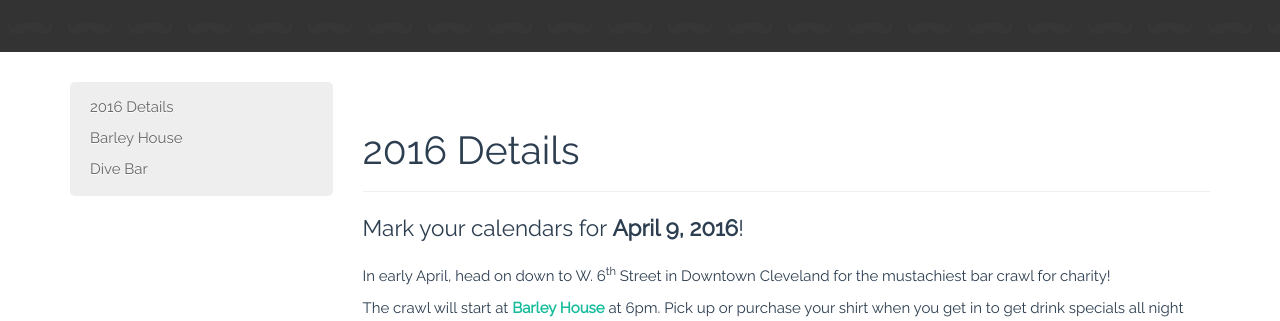
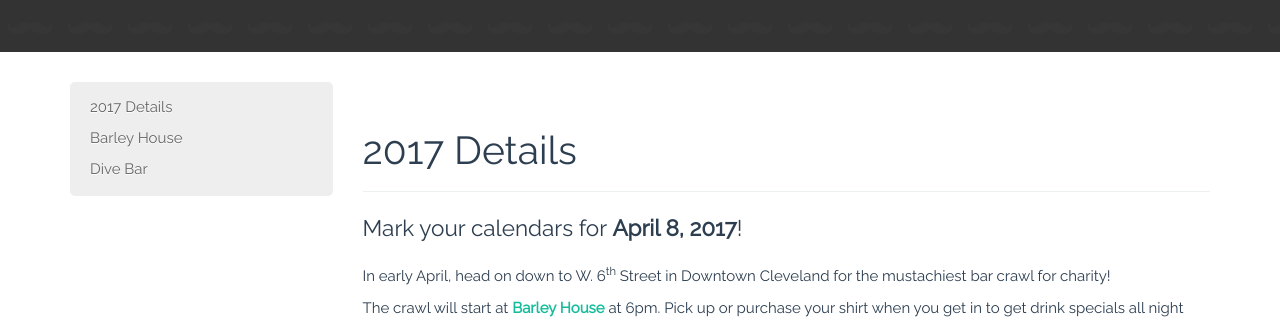
Before and after one commit to MustachioBashio/mustachiobashio.github.io, a Jekyll site: the page built from details.html, in a window 1280 px wide and 900 px high. Shown: the part 202-523 px from the top of the window. Built offline with Jekyll 4.4.1, drawn with Linux system fonts in a browser that asks for light colours; nearby versions of some CDN libraries.

Commit message:
Update details.html
Changed to 2017 dates

```diff
--- a/details.html
+++ b/details.html
@@ -12,7 +12,7 @@ order: 1
     <div class="bs-sidebar" role="complementary">
     <ul class="nav bs-sidenav">
       <li>
-      <a href="#2016">2016 Details</a>
+      <a href="#2017">2017 Details</a>
       </li>
       <li>
       <a href="#barleyhouse">Barley House</a>
@@ -26,9 +26,9 @@ order: 1
   <div class="col-md-9" role="main">
     <div class="bs-docs-section">
     <div class="page-header">
-      <h1 id="2016">2016 Details</h1>
+      <h1 id="2017">2017 Details</h1>
     </div>
-    <p class="lead">Mark your calendars for <strong>April 9, 2016</strong>!</p>
+    <p class="lead">Mark your calendars for <strong>April 8, 2017</strong>!</p>
     <p>In early April, head on down to W. 6<sup>th</sup> Street in Downtown Cleveland for the mustachiest bar crawl for charity!</p>
     <p>The crawl will start at <strong><a href="http://www.barleyhousecleveland.com/" target="_blank">Barley House</a></strong> at 6pm. Pick up or purchase your shirt when you get in to get drink specials all night long!</p>
     <p>At 10pm, we will move to the second bar, <strong><a href="http://www.divebarcleveland.com/" target="_blank">Dive Bar</a></strong>, right down the street for the dance party to end all dance parties.</p>
```
